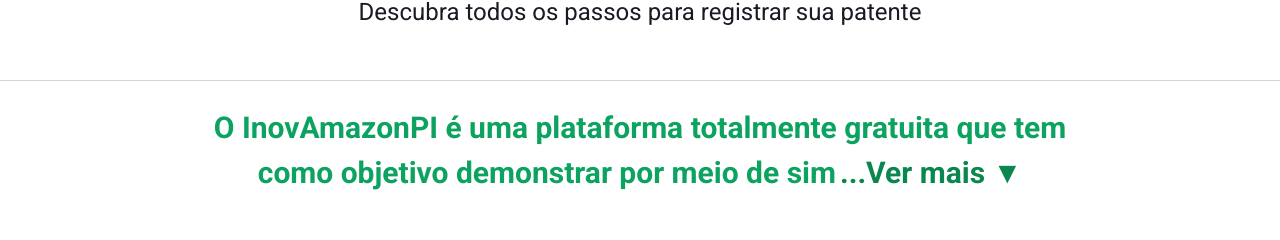
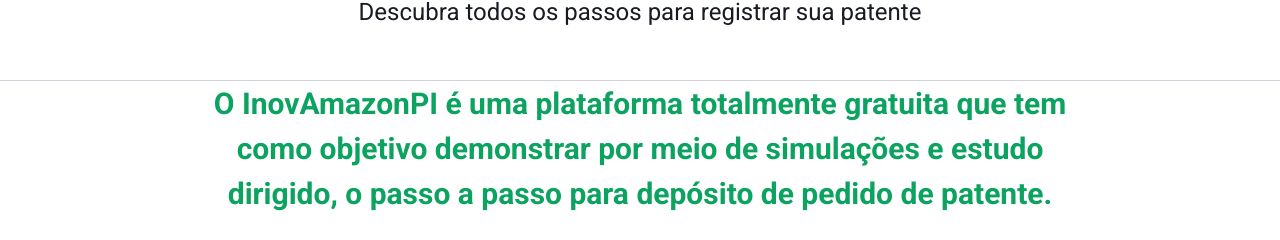
Before and after one commit to thiagoos16/zane-patent-landing-page, a Next.js app: page / in a window 1280 px wide. Shown: the part 288-528 px from the top of the page. Built offline with nearby package versions, Linux system fonts and the light colour scheme.

Commit message:
remove seemore in first general section paragraph

```diff
--- a/src/components/Sections/GeneralOrientations.tsx
+++ b/src/components/Sections/GeneralOrientations.tsx
@@ -5,13 +5,13 @@ import Seemore from "../Seemore";
 export function GeneralOrientations() {
     return (
         <Center
-            my="6" mx="auto" px="6"
+            my="06" mx="auto" px="6"
             w="100%"
             bgColor=""
         >
             <VStack spacing="10">
                 <Box>
-                    <Seemore color="green.500"
+                    {/* <Seemore color="green.500"
                         fontSize="3xl"
                         maxW="900"
                         colorRD="green.600"
@@ -20,7 +20,17 @@ export function GeneralOrientations() {
                         O InovAmazonPI é uma plataforma totalmente gratuita que tem
                         como objetivo demonstrar por meio de simulações e estudo dirigido,
                         o passo a passo para depósito de pedido de patente.
-                    </Seemore>
+                    </Seemore> */}
+                    <Text color="green.500"
+                        fontSize="3xl"
+                        maxW="900"
+                        fontWeight="bold"
+                        textAlign="center"
+                        >
+                        O InovAmazonPI é uma plataforma totalmente gratuita que tem
+                        como objetivo demonstrar por meio de simulações e estudo dirigido,
+                        o passo a passo para depósito de pedido de patente.
+                    </Text>
                 </Box>
 
                 <Box>
```
